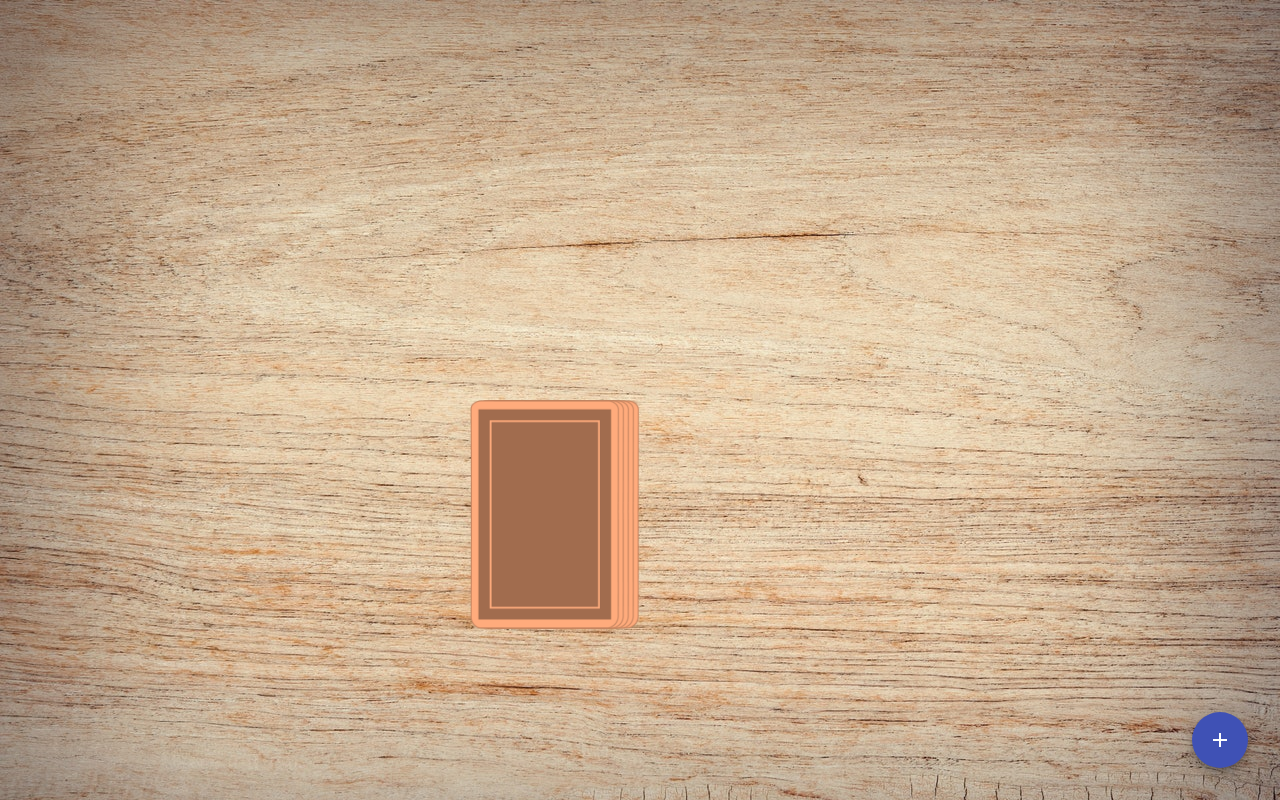
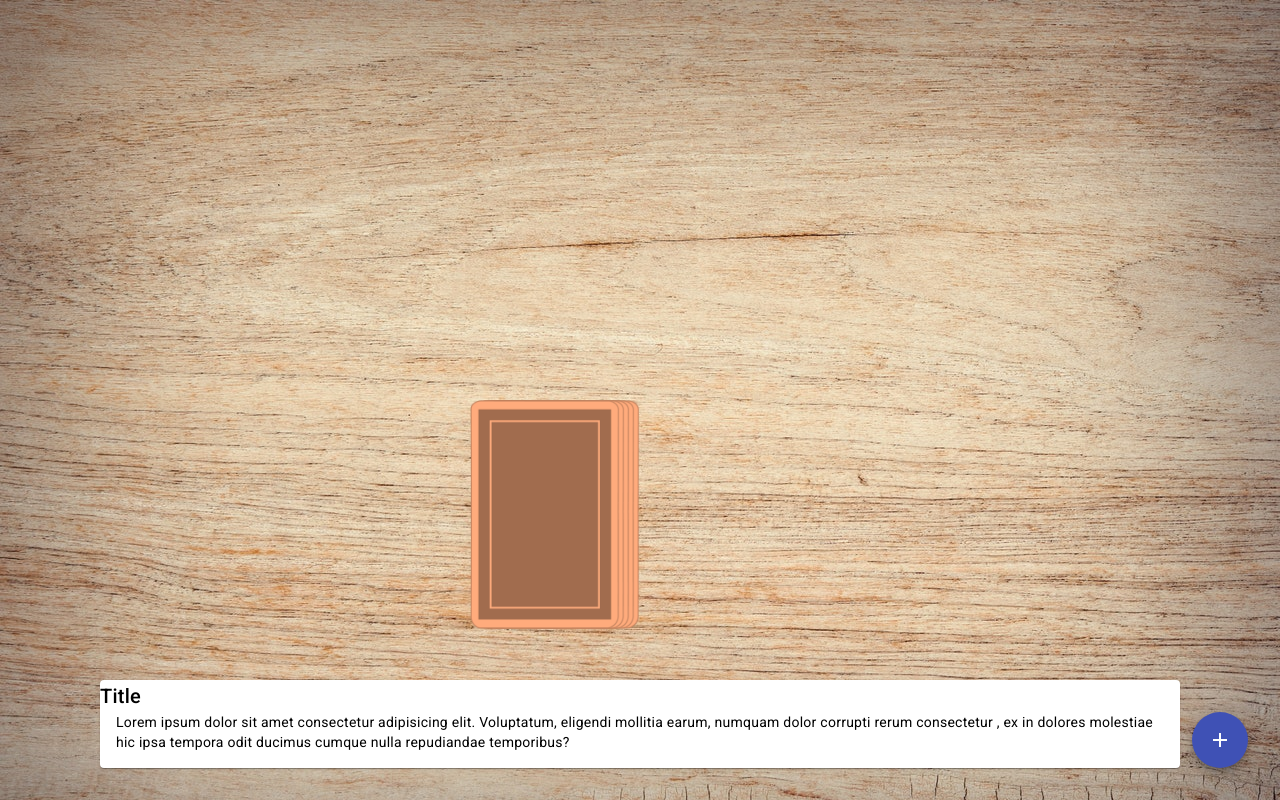
Before and after one commit to 0xHaoMoon/rinfoffire, an Angular app: page /game in a window 1280 px wide. Built offline with nearby package versions, Linux system fonts and the light colour scheme.

Commit message:
show active player & add rule box

```diff
--- /dev/null
+++ b/src/app/game-info/game-info.component.html
@@ -0,0 +1,10 @@
+<mat-card >
+  <mat-card-title>Title</mat-card-title>
+
+
+  <mat-card-content>
+    Lorem ipsum dolor sit amet consectetur adipisicing elit. Voluptatum, eligendi mollitia earum, numquam dolor corrupti rerum consectetur
+    , ex in dolores molestiae hic ipsa tempora odit ducimus cumque nulla repudiandae temporibus?
+  </mat-card-content>
+
+  </mat-card>
--- a/src/app/game/game.component.html
+++ b/src/app/game/game.component.html
@@ -1,4 +1,5 @@
-<app-player *ngFor="let player of game.players ; let i = index;" [ngStyle]="{'top.px': 100 +(i*150)} "
+<app-player *ngFor="let player of game.players ; let i = index;"[ngStyle]="{'top.px': 100 +(i*90)} "
+[playerActive]="i == game.currentPlayer"
 [name]="player"
 class="player-position"></app-player>
 
@@ -17,12 +18,11 @@ class="player-position"></app-player>
         <!--Current Card animation-->
          <img (click)="takeCard()" *ngIf="pickCardAnimation" class="pickCard" style="right: 40px"
          src="./../../assets/img/cards/{{currentCard}}.png" alt="">
-
-
-
     </div>
 </div>
 
 <button mat-fab color="primary" class="btn-add" (click)="openDialog()">
     <mat-icon>add</mat-icon>
   </button>
+
+<app-game-info class="mat-card"></app-game-info>
--- a/src/app/game/game.component.scss
+++ b/src/app/game/game.component.scss
@@ -63,3 +63,10 @@
     right: 32px;
     bottom: 32px;
 }
+
+.mat-card{
+    position: absolute;
+    bottom: 32px;
+    left: 100px;
+    right: 100px;
+}
--- a/src/app/player/player.component.html
+++ b/src/app/player/player.component.html
@@ -1,4 +1,4 @@
-<div class="player">
+<div class="player" [class.player-active]="playerActive">
     <img src="./../../assets/img/profile/1.webp" alt="" srcset="">
     <span> {{name}} </span>
 </div>
--- a/src/app/player/player.component.scss
+++ b/src/app/player/player.component.scss
@@ -1,7 +1,7 @@
 .player {
     display: flex;
     align-items: center;
-    background-color: orange;
+    background-color: rgb(50, 50, 50, 0.8);
     width: 300px;
     border-top-left-radius: 50px;
     border-bottom-left-radius: 50px;
@@ -12,9 +12,13 @@
     }
 
     img{
-        width: 100px;
-        height: 100px;
+        width: 70px;
+        height: 70px;
         object-fit: cover;
         border-radius: 100%;
     }
 }
+
+.player-active{
+    background-color: orange !important;
+}
--- a/src/app/player/player.component.ts
+++ b/src/app/player/player.component.ts
@@ -8,6 +8,7 @@ import { Component, Input, OnInit } from '@angular/core';
 export class PlayerComponent implements OnInit{
 
   @Input()name: any;
+  @Input()playerActive: boolean = false;
 
 constructor(){}
 
```
Also changed, not shown: src/app/app.module.ts (+6 -2 lines), src/app/game-info/game-info.component.ts (added, +10 -0 lines), src/app/game-info/game-info.component.scss (added), 1 other file (tests, documents, lock files or other folders).
